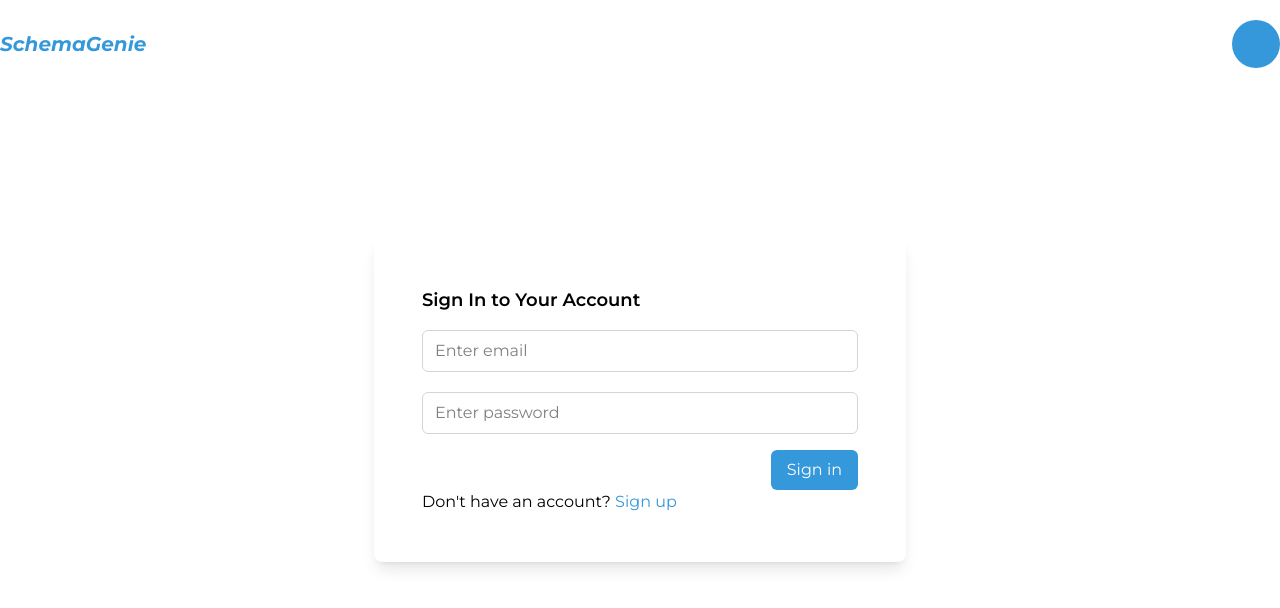
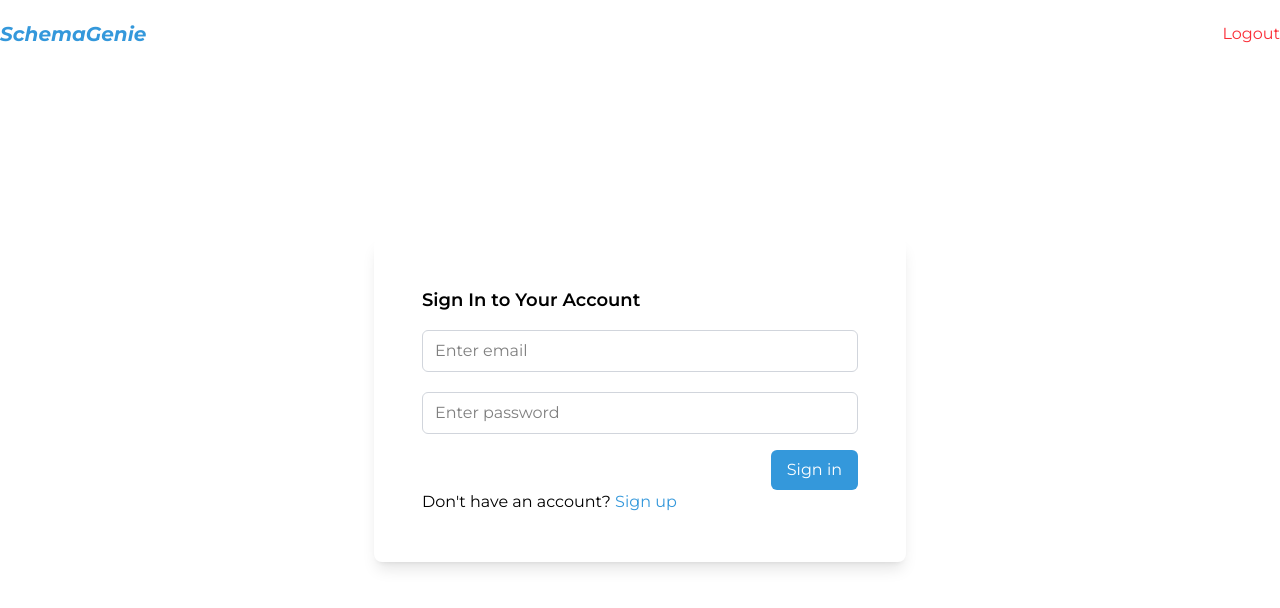
Before and after one commit to Darkeh1807/SchemaGenie, a React (Vite) app: page / in a window 1280 px wide. Shown: the top 608 px of the page. Built offline with nearby package versions, Linux system fonts and the light colour scheme.

Commit message:
minor changes to navbar

```diff
--- a/src/Components/NavBar.tsx
+++ b/src/Components/NavBar.tsx
@@ -35,8 +35,13 @@ export const NavBar = () => {
         </h2>
       </NavLink>
       <p className=" text-base/[28px]">{projectTitle ?? ""}</p>
-      <div className="flex items-center justify-center h-12 w-12 bg-bluePrimary text-white rounded-full">
-        {userName && <p>{userName.charAt(0)}</p>}
+      <div className="flex items-center gap-4">
+        <p className=" text-base text-red-500 cursor-pointer">Logout</p>
+        {userName && (
+          <div className="flex items-center justify-center h-10 w-10 bg-bluePrimary text-white rounded-full">
+            <p className="text-base">{userName.charAt(0).toUpperCase()}</p>
+          </div>
+        )}
       </div>
     </div>
   );
```
